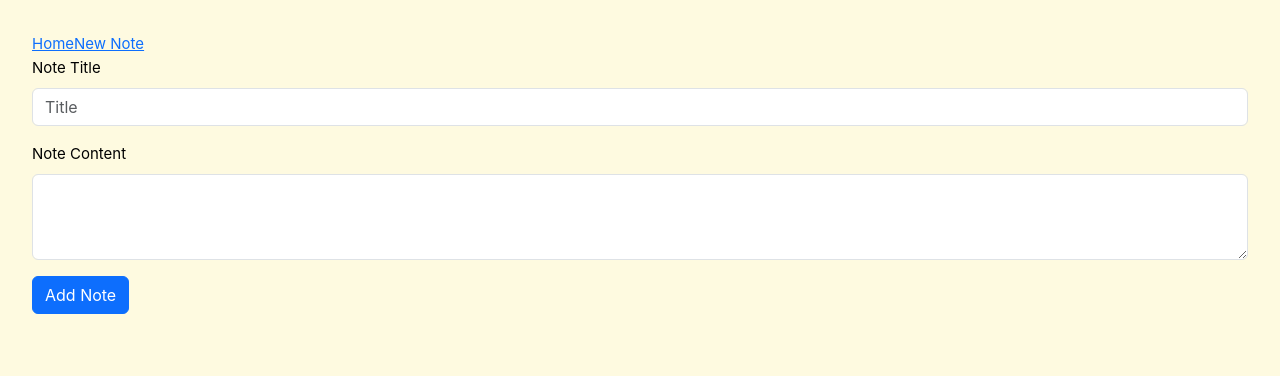
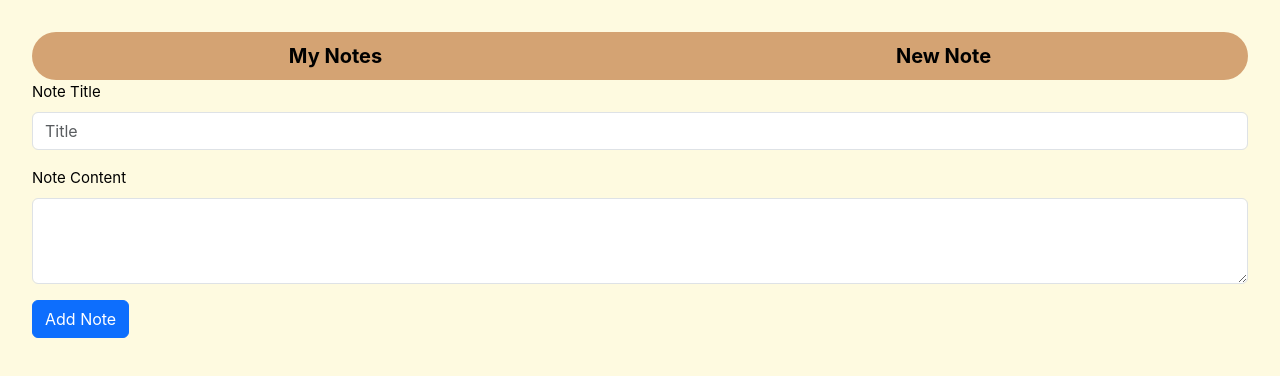
Before and after one commit to viniolvs/simple-notes, a Vue app in the folder frontend/: page /new in a window 1280 px wide. Shown: the top 376 px of the page. Built offline with nearby package versions, Linux system fonts and the light colour scheme.

Commit message:
add: better Navbar

```diff
--- a/frontend/src/App.vue
+++ b/frontend/src/App.vue
@@ -5,11 +5,16 @@ import HomeView from './views/HomeView.vue'
 </script>
 
 <template>
-  <nav>
-    <RouterLink to="/">Home</RouterLink>
-    <RouterLink to="/new">New Note</RouterLink>
+  <nav class="navbar d-flex rounded-pill fs-5 fw-bold" id="navbar">
+    <RouterLink to="/" class="nav-link">My Notes</RouterLink>
+    <RouterLink to="/new" class="nav-link">New Note</RouterLink>
   </nav>
   <RouterView />
 </template>
 
-<style scoped></style>
+<style scoped>
+#navbar {
+  justify-content: space-around;
+  background-color: var(--navbar-background);
+}
+</style>
--- a/frontend/src/views/NewNoteView.vue
+++ b/frontend/src/views/NewNoteView.vue
@@ -17,7 +17,6 @@ import axios from 'axios';
 import { ref, onMounted } from 'vue';
 
 export default {
-
   setup() {
     const title = ref('');
     const content = ref('');
```
